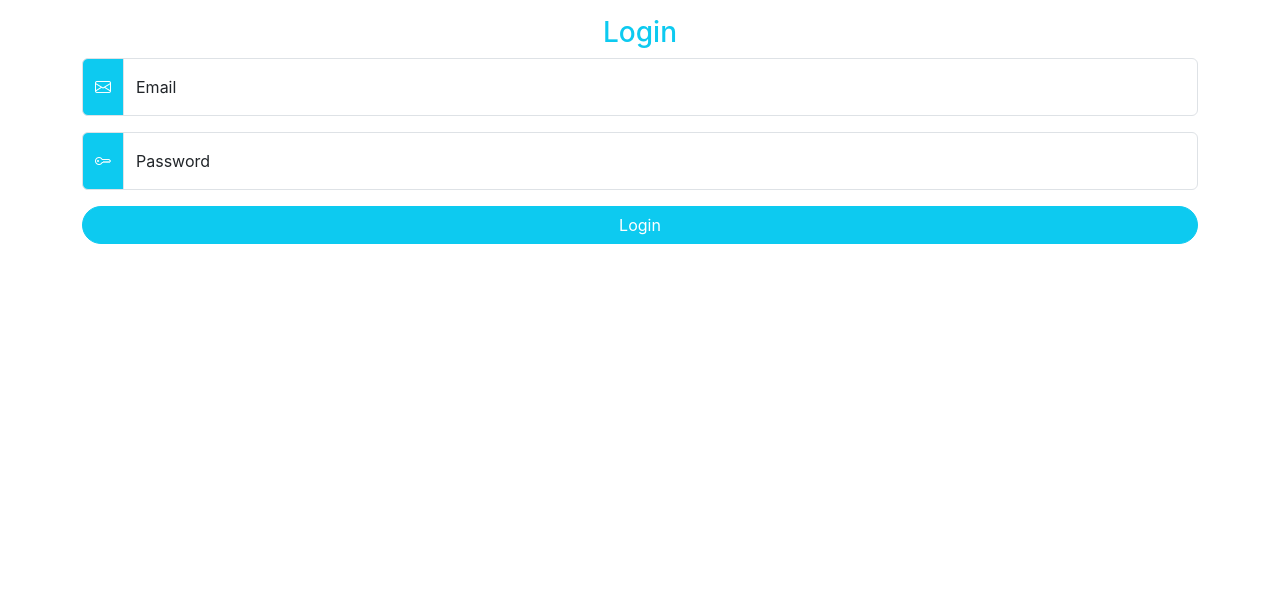
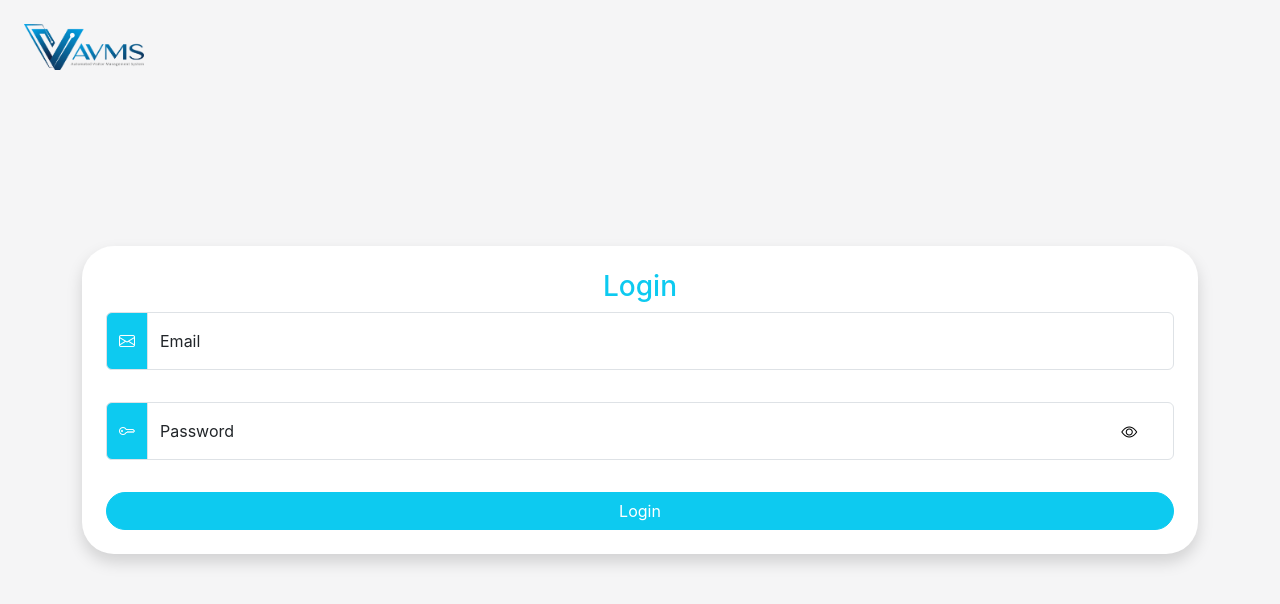
Before and after one commit to Egytwins/Mobile_Invitations_Forntend, a React (Create React App) app: page /#/ in a window 1280 px wide. Shown: the top 604 px of the page. Built offline with nearby package versions, Linux system fonts and the light colour scheme.

Commit message:
Setup Routes

```diff
--- a/src/Components/MainLayout/MainLayout.jsx
+++ b/src/Components/MainLayout/MainLayout.jsx
@@ -5,7 +5,7 @@ export default function MainLayout() {
   return (
     <>
       <div className="bgImage"></div>
-      <div className="d-flex w-100 h-100vh justify-content-center align-items-center py-3 position-relative zindexMain">
+      <div className="d-flex w-100 h-100 justify-content-center align-items-center py-3 position-relative zindexMain">
         {/* Create a container for content */}
         <div className="container h-100">
           <Outlet></Outlet>
--- /dev/null
+++ b/src/Futures/ListOFVisits/ListOFVisitsContext.ts
@@ -0,0 +1,3 @@
+import React from "react";
+
+export default function ListOFVisitsContext() {}
--- a/src/Futures/Login/LoginContext.ts
+++ b/src/Futures/Login/LoginContext.ts
@@ -1,3 +1,6 @@
 import React from "react";
 
-export default function LoginContext() {}
+export default interface Login {
+  email: string;
+  password: string;
+}
--- a/src/Futures/Login/LoginUi.tsx
+++ b/src/Futures/Login/LoginUi.tsx
@@ -1,10 +1,40 @@
-import React from "react";
+import React, { useState } from "react";
+import logo from "../../assets/images/Logo/avms-logo.png";
+import * as yup from "yup";
+import { useFormik } from "formik";
+import Login from "./LoginContext";
 
 export default function LoginUi() {
+  let [showPassword, setShowPassword] = useState(false);
+  let valdition = yup.object({
+    email: yup.string().email().required("Email is required"),
+    password: yup
+      .string()
+      .required("Password is required")
+      .min(6, "Password is too short - should be 6 chars minimum"),
+  });
+  let formik = useFormik({
+    initialValues: {
+      email: "",
+      password: "",
+    },
+    onSubmit: (x: Login) => {
+      console.log(x);
+    },
+    validationSchema: valdition,
+  });
   return (
     <div className="row h-100 align-items-center justify-content-center">
-      <form>
+      <div>
+        <div className="logo-img m-4 fixed-top">
+          <img src={logo} alt="Logo" width="120px" />
+        </div>
+        <form
+          className="shadow p-4 rounded-5 bg-white"
+          onSubmit={formik.handleSubmit}
+        >
           <h3 className="text-center text-info">Login</h3>
+          <div className="inputWithValidation d-flex flex-column">
             <div className="input-group mb-3">
               <span className="input-group-text bg-info text-white">
                 <i className="bi bi-envelope"></i>
@@ -12,27 +42,50 @@ export default function LoginUi() {
               <div className="form-floating">
                 <input
                   type="email"
-              className="form-control"
-              id="floatingInputGroup1"
+                  className="form-control shadow-none"
+                  onChange={formik.handleChange}
+                  id="email"
+                  name="email"
                   placeholder="Email"
                 />
-            <label htmlFor="floatingInputGroup1">Email</label>
+                <label htmlFor="email">Email</label>
               </div>
             </div>
+            <p className="text-danger">{formik.errors.email}</p>
+          </div>
+          <div className="inputWithValidation d-flex flex-column">
             <div className="input-group mb-3">
               <span className="input-group-text bg-info text-white">
                 <i className="bi bi-key"></i>
               </span>
-          <div className="form-floating">
+              <div className="form-floating position-relative">
+                <button
+                  className="showPassword"
+                  type="button"
+                  onClick={() => {
+                    setShowPassword(!showPassword);
+                  }}
+                >
+                  {showPassword ? (
+                    <i className="bi bi-eye-slash"></i>
+                  ) : (
+                    <i className="bi bi-eye"></i>
+                  )}
+                </button>
                 <input
-              type="password"
-              className="form-control"
-              id="floatingInputGroup1"
+                  type={showPassword ? "text" : "password"}
+                  onChange={formik.handleChange}
+                  className="form-control shadow-none"
+                  name="password"
+                  id="password"
                   placeholder="Password"
                 />
-            <label htmlFor="floatingInputGroup1">Password</label>
+                <label htmlFor="password">Password</label>
               </div>
             </div>
+            <p className="text-danger">{formik.errors.password}</p>
+          </div>
+
           <button
             className="btn btn-info text-white w-100 rounded-5"
             type="submit"
@@ -41,5 +94,6 @@ export default function LoginUi() {
           </button>
         </form>
       </div>
+    </div>
   );
 }
--- a/src/index.css
+++ b/src/index.css
@@ -1,13 +1,32 @@
+html,
+body,
+#root {
+  min-height: 100vh;
+}
+#root {
+  display: flex;
+  align-items: center;
+  justify-content: center;
+}
 body {
+  /* overflow: hidden; */
+  background-color: #f5f5f6;
   margin: 0;
-  font-family: -apple-system, BlinkMacSystemFont, 'Segoe UI', 'Roboto', 'Oxygen',
-    'Ubuntu', 'Cantarell', 'Fira Sans', 'Droid Sans', 'Helvetica Neue',
+  font-family: -apple-system, BlinkMacSystemFont, "Segoe UI", "Roboto", "Oxygen",
+    "Ubuntu", "Cantarell", "Fira Sans", "Droid Sans", "Helvetica Neue",
     sans-serif;
   -webkit-font-smoothing: antialiased;
   -moz-osx-font-smoothing: grayscale;
 }
+.showPassword {
+  position: absolute;
+  right: 3%;
+  top: 30%;
+  background: transparent;
+  border: none;
+}
 
 code {
-  font-family: source-code-pro, Menlo, Monaco, Consolas, 'Courier New',
+  font-family: source-code-pro, Menlo, Monaco, Consolas, "Courier New",
     monospace;
 }
```
Also changed, not shown: src/assets/images/Logo/avms-logo.png (added). Lines whose indentation alone changed are shown as unchanged.
